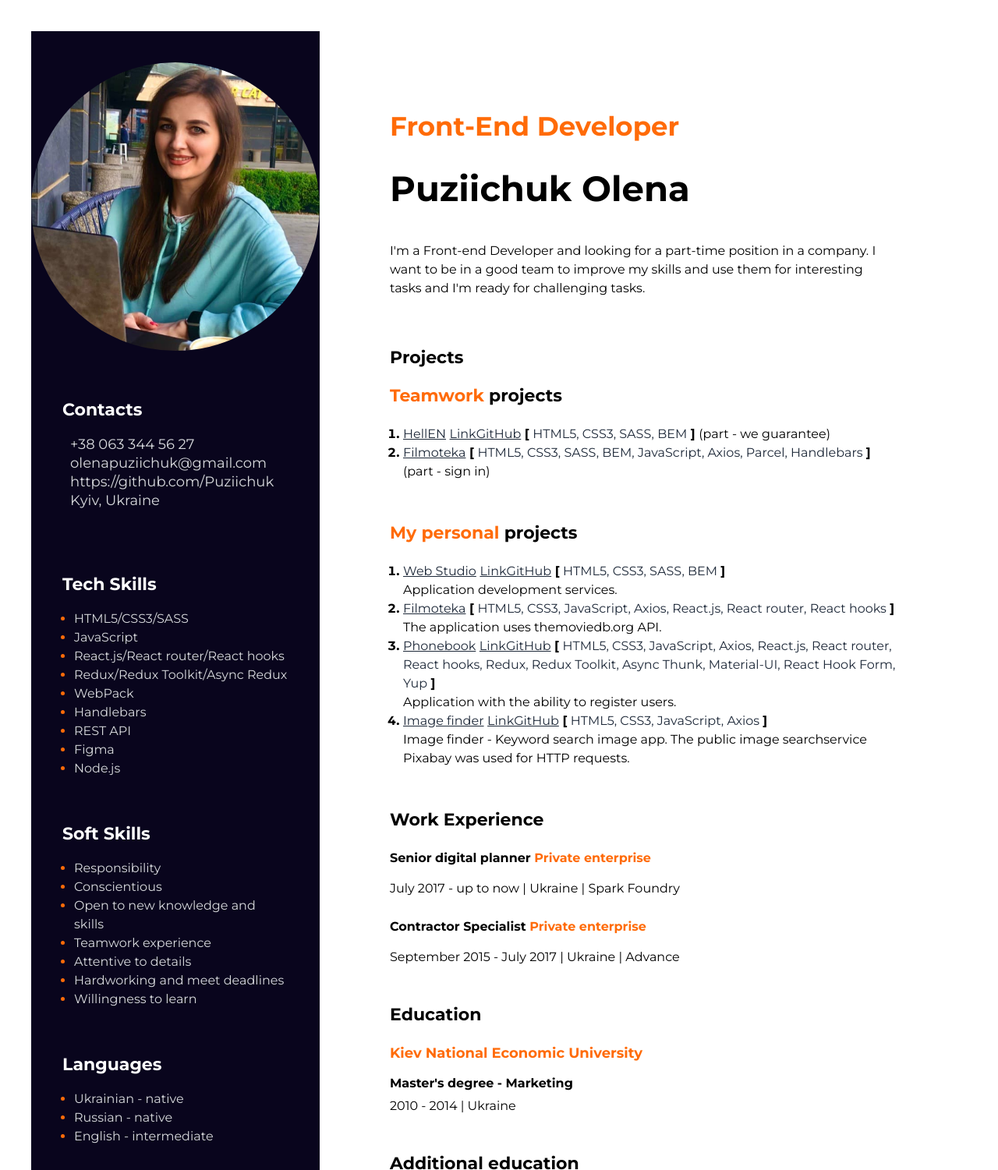
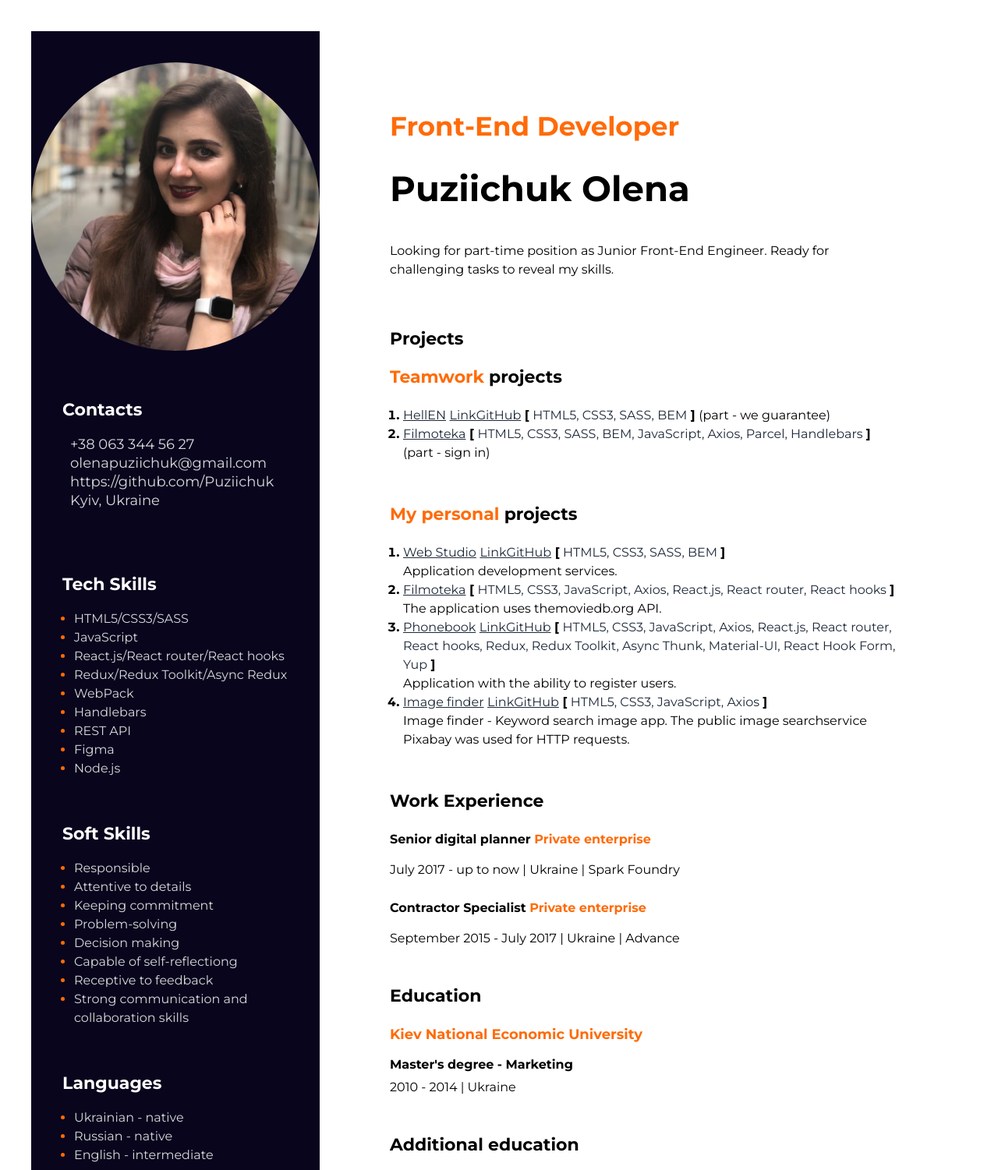
Before and after one commit to Puziichuk/resume, a plain HTML site: page index.html in a window 1280 px wide. Shown: the top 1501 px of the page at 78% size. Drawn offline with Linux system fonts and the light colour scheme.

Commit message:
added foto

```diff
--- a/index.html
+++ b/index.html
@@ -17,7 +17,7 @@
       <aside class="sidebar">
         <img
           class="my-photo"
-          src="./img/photo.jpg"
+          src="./img/photo_2022.jpg"
           alt="my photo"
         />
         <!--Position container-->
@@ -95,26 +95,29 @@
           <h3 class="sidebar-title">Soft Skills</h3>
           <ul>
             <li class="sidebar-item">
-              <span class="sidebar-text">Responsibility</span>
+              <span class="sidebar-text">Responsible</span>
             </li>
             <li class="sidebar-item">
-                <span class="sidebar-text">Conscientious</span>
+                <span class="sidebar-text">Attentive to details</span>
               </li>
              <li class="sidebar-item">
-              <span class="sidebar-text">Open to new knowledge and skills</span>
+              <span class="sidebar-text">Keeping commitment</span>
             </li>
 
             <li class="sidebar-item">
-              <span class="sidebar-text">Teamwork experience</span>
+              <span class="sidebar-text">Problem-solving</span>
             </li>
             <li class="sidebar-item">
-              <span class="sidebar-text">Attentive to details</span>
+              <span class="sidebar-text">Decision making</span>
             </li>
             <li class="sidebar-item">
-                <span class="sidebar-text">Hardworking and meet deadlines</span>
+                <span class="sidebar-text">Capable of self-reflectiong</span>
+              </li>
+            <li class="sidebar-item">
+                <span class="sidebar-text">Receptive to feedback</span>
             </li>
                 <li class="sidebar-item">
-                <span class="sidebar-text">Willingness to learn</span></li>
+                <span class="sidebar-text">Strong communication and collaboration skills</span></li>
           </ul>
         </div>
         <div class="sidebar-container">
@@ -140,7 +143,7 @@
           <h2 class="profession">Front-End Developer</h2>
            <h1 class="name">Puziichuk Olena</h1>
           <p class="description">
-            I'm a Front-end Developer and looking for a part-time position in a company. I want to be in a good team to improve my skills and use them for interesting tasks and I'm ready for challenging tasks.
+            Looking for part-time position as Junior Front-End Engineer. Ready for challenging tasks to reveal my skills.
           </p>
         </div>
         <!--Projects container-->
```
Also changed, not shown: img/photo_2022.jpg (added).
